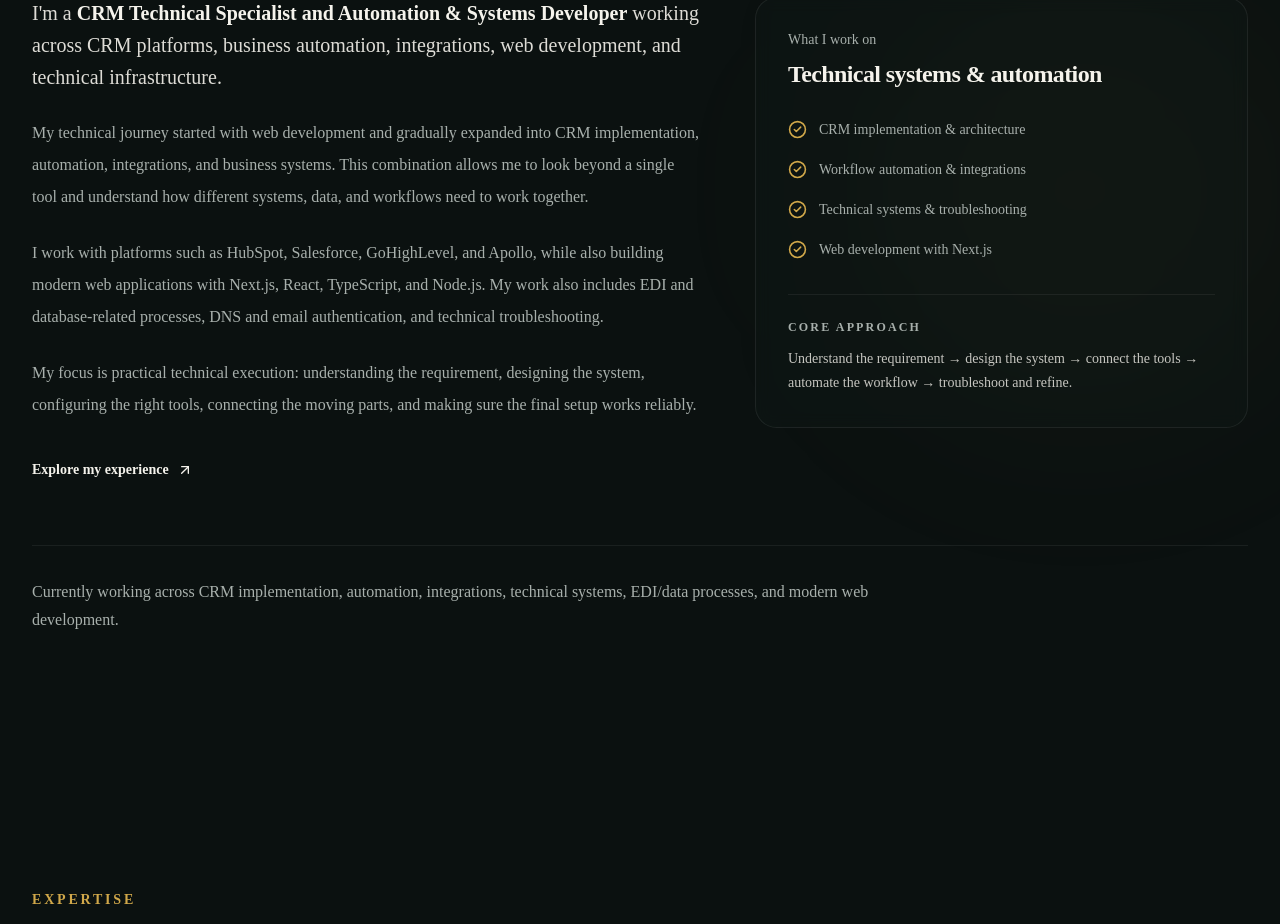
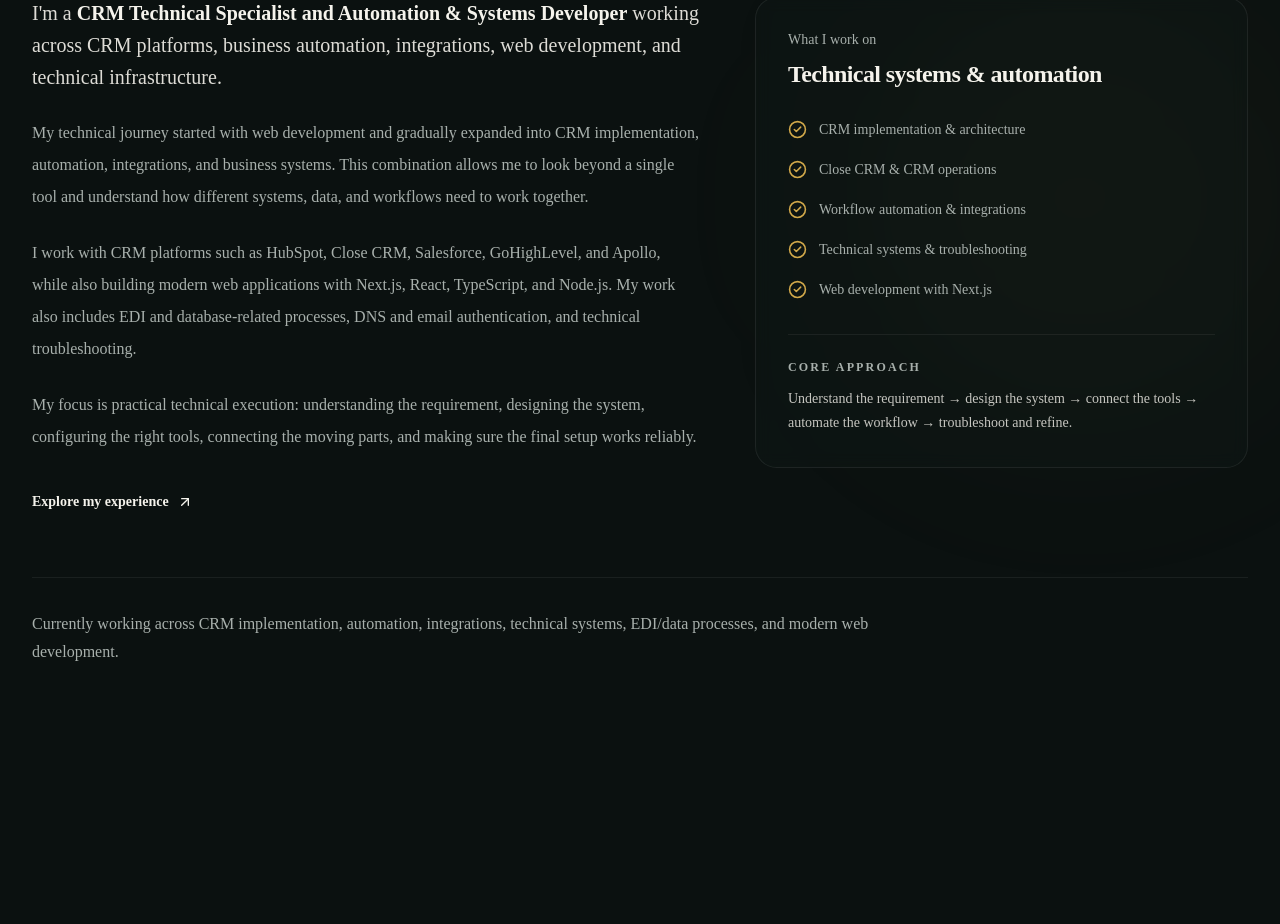
Before and after one commit to Ambreen110/aayitech, a Next.js app: page /ambreen in a window 1280 px wide. Shown: the part 1167-2091 px from the top of the page. Built offline with nearby package versions, Linux system fonts and the light colour scheme.

Commit message:
Updations

```diff
--- a/components/sections/ambreen/AmbreenAbout.tsx
+++ b/components/sections/ambreen/AmbreenAbout.tsx
@@ -5,6 +5,7 @@
 
 const highlights = [
   "CRM implementation & architecture",
+  "Close CRM & CRM operations",
   "Workflow automation & integrations",
   "Technical systems & troubleshooting",
   "Web development with Next.js",
@@ -69,12 +70,13 @@
             </p>
 
             <p className="leading-8 text-muted-foreground">
-              I work with platforms such as HubSpot, Salesforce, GoHighLevel,
-              and Apollo, while also building modern web applications with
-              Next.js, React, TypeScript, and Node.js. My work also includes
-              EDI and database-related processes, DNS and email authentication,
-              and technical troubleshooting.
-            </p>
+  I work with CRM platforms such as HubSpot, Close CRM,
+  Salesforce, GoHighLevel, and Apollo, while also building
+  modern web applications with Next.js, React, TypeScript,
+  and Node.js. My work also includes EDI and database-related
+  processes, DNS and email authentication, and technical
+  troubleshooting.
+</p>
 
             <p className="leading-8 text-muted-foreground">
               My focus is practical technical execution: understanding the
```
